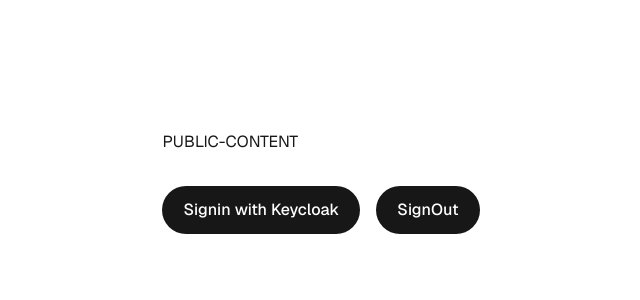
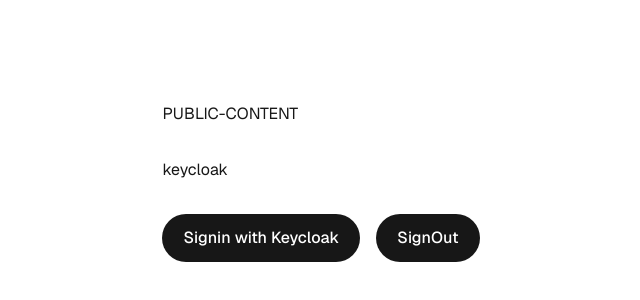
Before and after one commit to TheerapatHHR/mock-public-content, a Next.js app: page / in a window 1280 px wide. Shown: the part 218-518 px from the top of the page, without its empty margins (319-959 px from the left). Built offline with nearby package versions, Linux system fonts and the light colour scheme; no server answers.

Commit message:
test cloudfront

```diff
--- a/src/app/page.tsx
+++ b/src/app/page.tsx
@@ -12,6 +12,7 @@ export default async function Home() {
       <main className="flex flex-col gap-[32px] row-start-2 items-center sm:items-start">
 
         <h1 className="flex item-center">PUBLIC-CONTENT</h1>
+        <h1>keycloak</h1>
 
         <div className="flex gap-4 items-center flex-col sm:flex-row">
           <SignIn />
```
